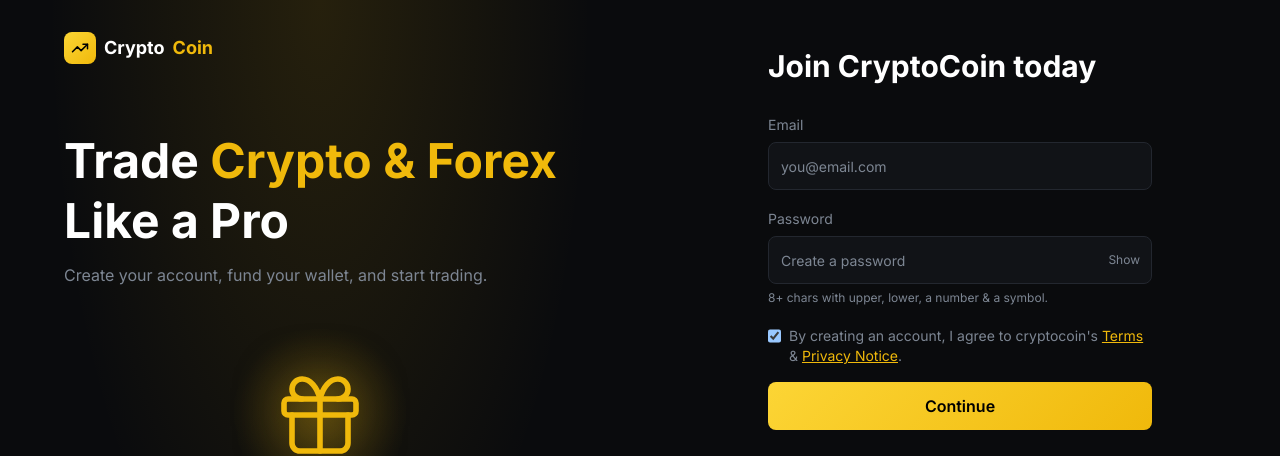
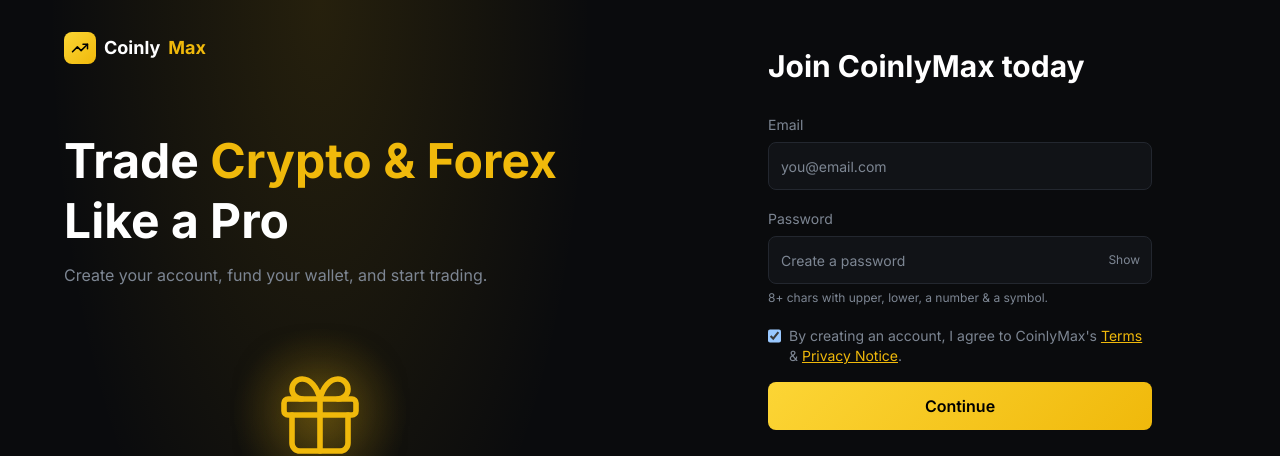
Before and after one commit to SabaliHeritageEnterprises/coinlymax, a Next.js app in the folder apps/web/: page /register in a window 1280 px wide. Shown: the top 456 px of the page. Built offline with nearby package versions, Linux system fonts and the light colour scheme; no server answers.

Commit message:
Rebrand: CryptoCoin → CoinlyMax across all UI

```diff
--- a/apps/web/src/app/login/page.tsx
+++ b/apps/web/src/app/login/page.tsx
@@ -35,7 +35,7 @@ export default function LoginPage() {
   };
 
   return (
-    <AuthShell title="Welcome back" subtitle="Log in to your CryptoCoin account">
+    <AuthShell title="Welcome back" subtitle="Log in to your CoinlyMax account">
       <form onSubmit={submit} className="space-y-4">
         <input className="input" type="email" placeholder="Email" value={email}
           onChange={(e) => setEmail(e.target.value)} required />
--- a/apps/web/src/app/register/page.tsx
+++ b/apps/web/src/app/register/page.tsx
@@ -51,7 +51,7 @@ export default function RegisterPage() {
         <div className="absolute inset-0 bg-hero-glow pointer-events-none" />
         <Link href="/" className="absolute top-8 left-16 flex items-center gap-2 font-bold text-lg">
           <span className="grid place-items-center h-8 w-8 rounded-lg bg-gold-gradient text-black"><TrendingUp size={18} /></span>
-          Crypto<span className="text-gold">Coin</span>
+          Coinly<span className="text-gold">Max</span>
         </Link>
 
         <motion.div initial={{ opacity: 0, y: 16 }} animate={{ opacity: 1, y: 0 }} transition={{ duration: 0.5 }} className="relative">
@@ -81,7 +81,7 @@ export default function RegisterPage() {
         {/* mobile logo */}
         <Link href="/" className="lg:hidden flex items-center gap-2 font-bold text-lg mb-10">
           <span className="grid place-items-center h-8 w-8 rounded-lg bg-gold-gradient text-black"><TrendingUp size={18} /></span>
-          Crypto<span className="text-gold">Coin</span>
+          Coinly<span className="text-gold">Max</span>
         </Link>
 
         <div className="w-full max-w-sm mx-auto">
@@ -89,7 +89,7 @@ export default function RegisterPage() {
             <Done email={email} />
           ) : (
             <>
-              <h2 className="text-3xl font-bold mb-7">Join CryptoCoin today</h2>
+              <h2 className="text-3xl font-bold mb-7">Join CoinlyMax today</h2>
 
               <form onSubmit={submit} className="space-y-4">
                 <div>
@@ -129,7 +129,7 @@ export default function RegisterPage() {
                 <label className="flex items-start gap-2 text-sm text-muted cursor-pointer pt-1">
                   <input type="checkbox" checked={agree} onChange={(e) => setAgree(e.target.checked)}
                     className="mt-0.5 accent-[var(--gold)]" style={{ width: 16, height: 16 }} />
-                  <span>By creating an account, I agree to cryptocoin&apos;s{' '}
+                  <span>By creating an account, I agree to CoinlyMax&apos;s{' '}
                     <a href="#" className="text-gold underline">Terms</a> &{' '}
                     <a href="#" className="text-gold underline">Privacy Notice</a>.</span>
                 </label>
--- a/apps/web/src/components/auth-shell.tsx
+++ b/apps/web/src/components/auth-shell.tsx
@@ -12,7 +12,7 @@ export function AuthShell({ title, subtitle, children }: {
           <span className="grid place-items-center h-9 w-9 rounded-lg bg-gold-gradient text-black">
             <TrendingUp size={20} />
           </span>
-          Crypto<span className="text-gold">Coin</span>
+          Coinly<span className="text-gold">Max</span>
         </Link>
         <div className="card p-8">
           <h1 className="text-2xl font-bold mb-1">{title}</h1>
--- a/apps/web/src/components/footer.tsx
+++ b/apps/web/src/components/footer.tsx
@@ -17,7 +17,7 @@ export function Footer() {
             <span className="grid place-items-center h-8 w-8 rounded-lg bg-gold-gradient text-black">
               <TrendingUp size={18} />
             </span>
-            Crypto<span className="text-gold">Coin</span>
+            Coinly<span className="text-gold">Max</span>
           </Link>
           <p className="text-sm text-muted mt-4 max-w-xs">
             A next-generation crypto &amp; forex trading platform with real-time charts and a
@@ -36,7 +36,7 @@ export function Footer() {
         ))}
       </div>
       <div className="border-t border-border/60 py-6 text-center text-xs text-muted">
-        © {new Date().getFullYear()} CryptoCoin. All rights reserved.
+        © {new Date().getFullYear()} CoinlyMax. All rights reserved.
       </div>
     </footer>
   );
--- a/apps/web/src/components/navbar.tsx
+++ b/apps/web/src/components/navbar.tsx
@@ -25,7 +25,7 @@ export function Navbar() {
           <span className="grid place-items-center h-8 w-8 rounded-lg bg-gold-gradient text-black">
             <TrendingUp size={18} />
           </span>
-          <span>Crypto<span className="text-gold">Coin</span></span>
+          <span>Coinly<span className="text-gold">Max</span></span>
         </Link>
 
         <nav className="hidden md:flex items-center gap-6 text-sm text-muted">
```
